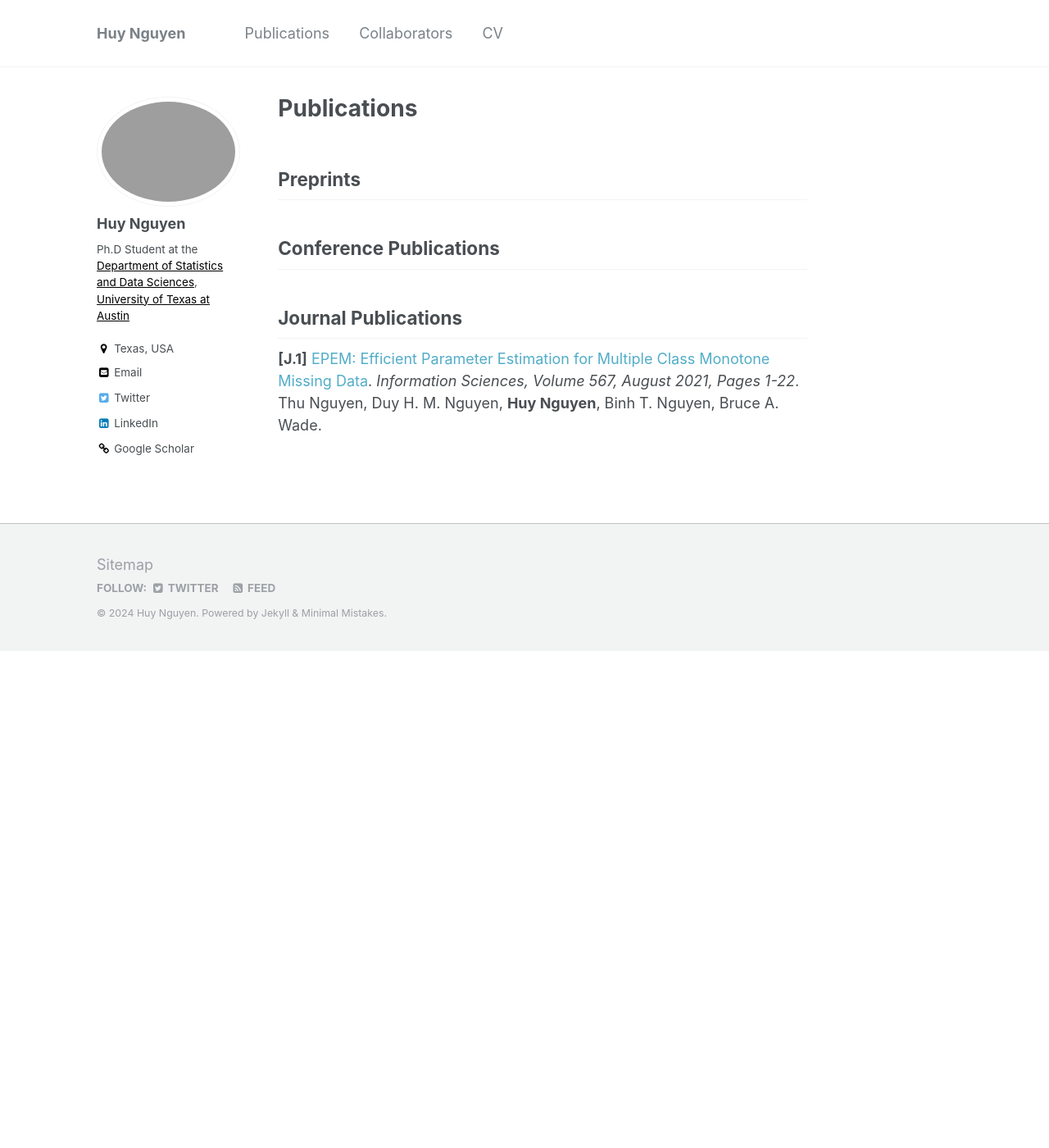
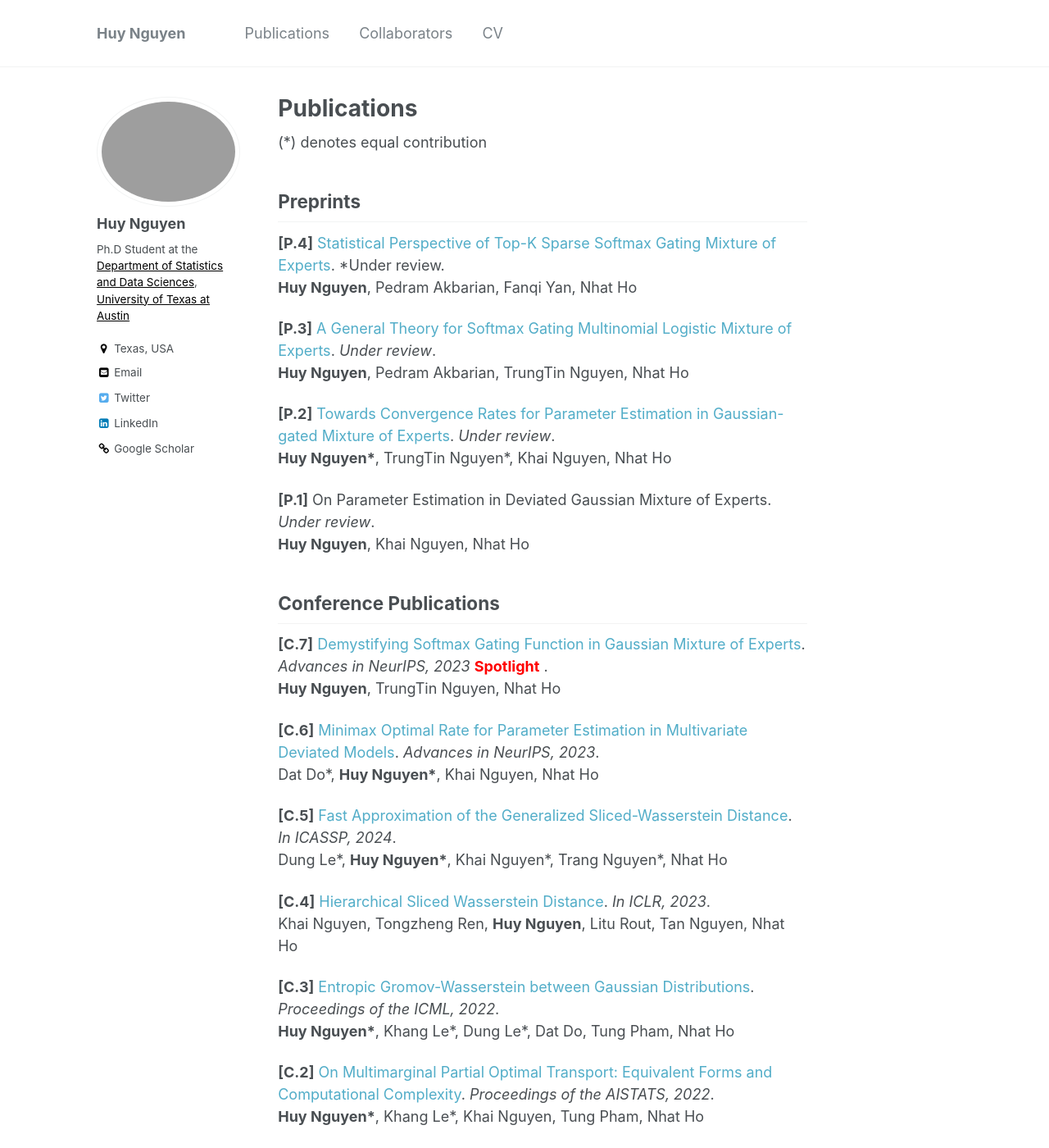
Before and after one commit to snowwhite2011/huyentrang0811.github.io, a Jekyll site: the page built from _pages/articles.md, in a window 1280 px wide and 1400 px high. Shown: the whole window at 82% size. Built offline with Jekyll 4.4.1, drawn with Linux system fonts in a browser that asks for light colours; some of the changed text lies outside the part shown.

Commit message:
Update articles.md

```diff
--- a/_pages/articles.md
+++ b/_pages/articles.md
@@ -10,11 +10,44 @@ redirect_from:
 
 {% include base_path %}
 
+(*) denotes equal contribution
+
 ## Preprints
 
+**[P.4]** [Statistical Perspective of Top-K Sparse Softmax Gating Mixture of Experts](https://arxiv.org/pdf/2309.13850.pdf). *Under review. <br/>
+<b>Huy Nguyen</b>, Pedram Akbarian, Fanqi Yan, Nhat Ho
+
+**[P.3]** [A General Theory for Softmax Gating Multinomial Logistic Mixture of Experts](https://arxiv.org/pdf/2310.14188.pdf). *Under review*. <br/>
+<b>Huy Nguyen</b>, Pedram Akbarian, TrungTin Nguyen, Nhat Ho
+
+**[P.2]** [Towards Convergence Rates for Parameter Estimation in Gaussian-gated Mixture of Experts](https://arxiv.org/pdf/2305.07572.pdf). *Under review*. <br/>
+<b>Huy Nguyen\*</b>, TrungTin Nguyen\*, Khai Nguyen, Nhat Ho
+
+**[P.1]** On Parameter Estimation in Deviated Gaussian Mixture of Experts. *Under review*. <br/>
+<b>Huy Nguyen</b>, Khai Nguyen, Nhat Ho
 
 ## Conference Publications
 
+**[C.7]** [Demystifying Softmax Gating Function in Gaussian Mixture of Experts](https://arxiv.org/pdf/2305.03288.pdf). *Advances in NeurIPS, 2023* <span style="color:red"> **Spotlight** </span>. <br/>
+<b>Huy Nguyen</b>, TrungTin Nguyen, Nhat Ho
+
+**[C.6]** [Minimax Optimal Rate for Parameter Estimation in Multivariate Deviated Models](https://arxiv.org/pdf/2301.11808.pdf). *Advances in NeurIPS, 2023*. <br/>
+Dat Do\*, <b>Huy Nguyen\*</b>, Khai Nguyen, Nhat Ho
+
+**[C.5]** [Fast Approximation of the Generalized Sliced-Wasserstein Distance](https://openreview.net/forum?id=u3JeFO8G8s). *In ICASSP, 2024*. <br/>
+Dung Le\*, <b>Huy Nguyen\*</b>, Khai Nguyen\*, Trang Nguyen\*, Nhat Ho
+
+**[C.4]** [Hierarchical Sliced Wasserstein Distance](https://openreview.net/pdf?id=CUOaVn6mYEj). *In ICLR, 2023*. <br/>
+Khai Nguyen, Tongzheng Ren, <b>Huy Nguyen</b>, Litu Rout, Tan Nguyen, Nhat Ho
+
+**[C.3]** [Entropic Gromov-Wasserstein between Gaussian Distributions](https://proceedings.mlr.press/v162/le22a.html). *Proceedings of the ICML, 2022*. <br/>
+<b>Huy Nguyen\*</b>, Khang Le\*, Dung Le\*, Dat Do, Tung Pham, Nhat Ho
+
+**[C.2]** [On Multimarginal Partial Optimal Transport: Equivalent Forms and Computational Complexity](https://proceedings.mlr.press/v151/le22a.html). *Proceedings of the AISTATS, 2022*. <br/>
+<b>Huy Nguyen\*</b>, Khang Le\*, Khai Nguyen, Tung Pham, Nhat Ho
+
+**[C.1]** [On Robust Optimal Transport: Computational Complexity and Barycenter Computation](https://proceedings.neurips.cc/paper/2021/hash/b80ba73857eed2a36dc7640e2310055a-Abstract.html). *Advances in NeurIPS, 2021*. <br/>
+<b>Huy Nguyen\*</b>, Khang Le\*, Quang Minh Nguyen, Tung Pham, Hung Bui, Nhat Ho
 
 ## Journal Publications
 
```
